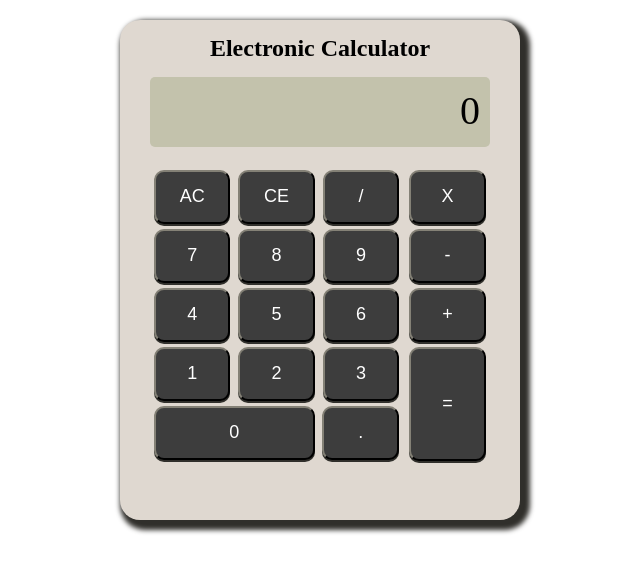
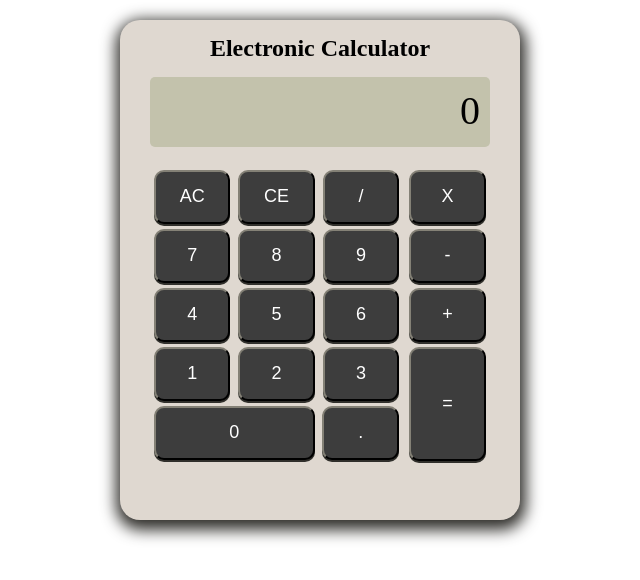
Before and after one commit to muaazsaleem/calculator, a plain HTML site: page priv/static/index.html in a window 1280 px wide. Shown: the whole page, without its empty margins (320-960 px from the left). Drawn offline with Linux system fonts and the light colour scheme.

Commit message:
Balanced box shadow on both sides
Signed-off-by: Muhammad Muaaz Saleem <muhammad.muaaz.saleem@zalando.de>

```diff
--- a/priv/static/index.html
+++ b/priv/static/index.html
@@ -10,7 +10,7 @@
                 margin: 20px auto;
                 border-radius: 20px;
                 text-align: center;
-                box-shadow: 5px 5px 5px 5px #302F2B;
+                box-shadow: 1px 5px 15px 5px #302F2B;
             }
 
             h2 {
```
